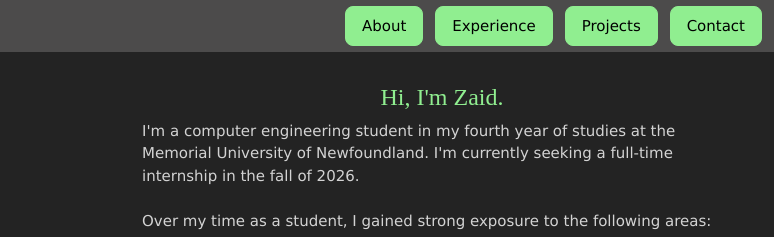
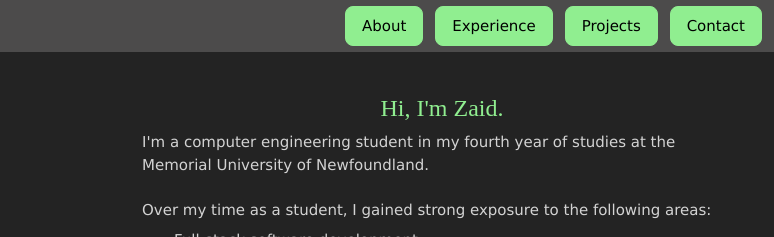
Before and after one commit to Zaid-Duraid/resume_site, a website: page about.html in a window 1280 px wide. Shown: the top 237 px of the page, 506-1280 px from the left. Drawn offline with nearby package versions, Linux system fonts and the light colour scheme.

Commit message:
update website

```diff
--- a/about.html
+++ b/about.html
@@ -29,8 +29,7 @@
                     <p class="h2 text-center mt-2 dynamic_size_text">Hi, I'm Zaid.</p>
                     <p class="text-secondary fs-5 m-2 dynamic_size_text">
                         I'm a computer engineering student in my fourth year of studies at
-                        the Memorial University of Newfoundland. I'm currently seeking a
-                        full-time internship in the fall of 2026.<br /><br />
+                        the Memorial University of Newfoundland. <br /><br />
                         Over my time as a student, I gained strong exposure to the following
                         areas:
                     </p>
```
Also changed, not shown: 1 other file.
